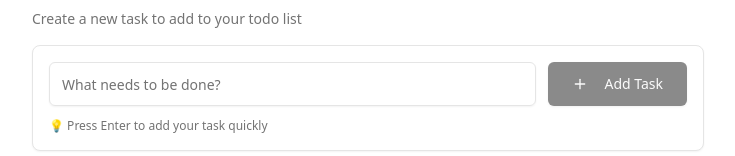
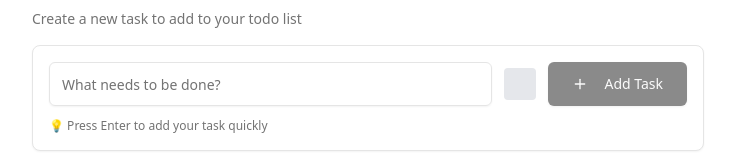
Before and after one commit to codingdestro/TodoApp, a React (Vite) app: page / in a window 1280 px wide. Shown: the part 203-359 px from the top of the page, without its empty margins (272-1007 px from the left). Built offline with nearby package versions, Linux system fonts and the light colour scheme.

Commit message:
add: color picker component

```diff
--- /dev/null
+++ b/src/components/SelectColor.tsx
@@ -0,0 +1,49 @@
+import { Colors } from "@/lib/types";
+import { getColor } from "@/lib/utils";
+import { useState } from "react";
+
+const SelectColor = () => {
+  const [currentColor, setColor] = useState<Colors>("gray");
+  const [showModal, setShowModal] = useState(false);
+  function changeColor(color: Colors) {
+    setColor(color);
+    setShowModal(false);
+  }
+  const colors: Colors[] = [
+    "red",
+    "green",
+    "blue",
+    "yellow",
+    "purple",
+    "amber",
+    "brown",
+    "pink",
+  ];
+
+  return (
+    <div className="relative flex items-center">
+      <button
+        onClick={() => setShowModal(!showModal)}
+        className={`rounded w-8 h-8 focus:outline-none focus:ring-2 focus:ring-primary/20 cursor-pointer ${getColor(
+          currentColor
+        )}`}
+      ></button>
+      <div
+        className="data-[active=true]:grid border absolute w-44 h-18 bg-white z-20 grid-cols-4 gap-2 rounded-lg shadow-lg p-1 hidden "
+        data-active={showModal}
+      >
+        {colors.map((color, idx) => (
+          <button
+            key={idx}
+            onClick={() => changeColor(color)}
+            className={`rounded w-8 h-8 focus:outline-none focus:ring-2 focus:ring-primary/20 cursor-pointer ${getColor(
+              color
+            )}`}
+          />
+        ))}
+      </div>
+    </div>
+  );
+};
+
+export default SelectColor;
--- a/src/components/Todo.tsx
+++ b/src/components/Todo.tsx
@@ -2,6 +2,7 @@ import { useRef } from "react";
 import { Button } from "./ui/button";
 import { Input } from "./ui/input";
 import { Plus, Edit2 } from "lucide-react";
+import SelectColor from "./SelectColor";
 
 interface Props {
   addTodo: (todo: string) => void;
@@ -63,6 +64,8 @@ const Todo = ({ addTodo, edit, editTodo, todo, setTodo }: Props) => {
             />
           </div>
 
+          <SelectColor />
+
           <Button
             onClick={addTodoHandle}
             disabled={!todo.trim()}
```
